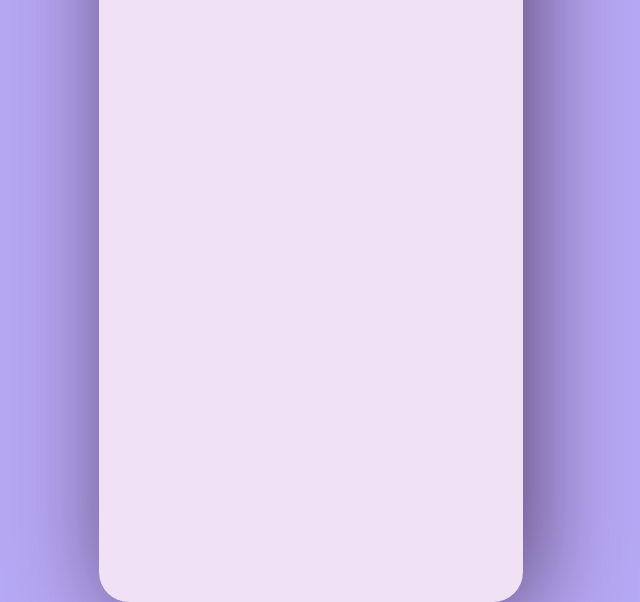
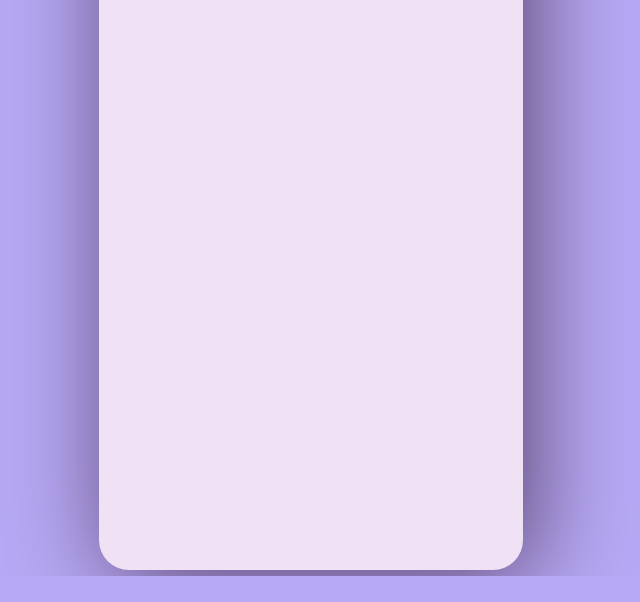
Before and after one commit to HashmiItobuz/note-app, a plain HTML site: page home.html in a window 1280 px wide. Shown: the part 224-826 px from the top of the page, without its empty margins (329-969 px from the left). After the commit the page ends 800 px from the top, so only its background shows below. Drawn offline with nearby package versions, Linux system fonts and the light colour scheme.

Commit message:
remove margin

```diff
--- a/style/style.css
+++ b/style/style.css
@@ -15,10 +15,9 @@ body {
   width: 30%;
   margin: auto;
   background-color: #f0e1f5;
-  min-height: 100vh;
+  min-height: 98vh;
   padding: 5px 20px;
   border-radius: 30px;
-  margin-top: 1rem;
 }
 
 .header {
```
